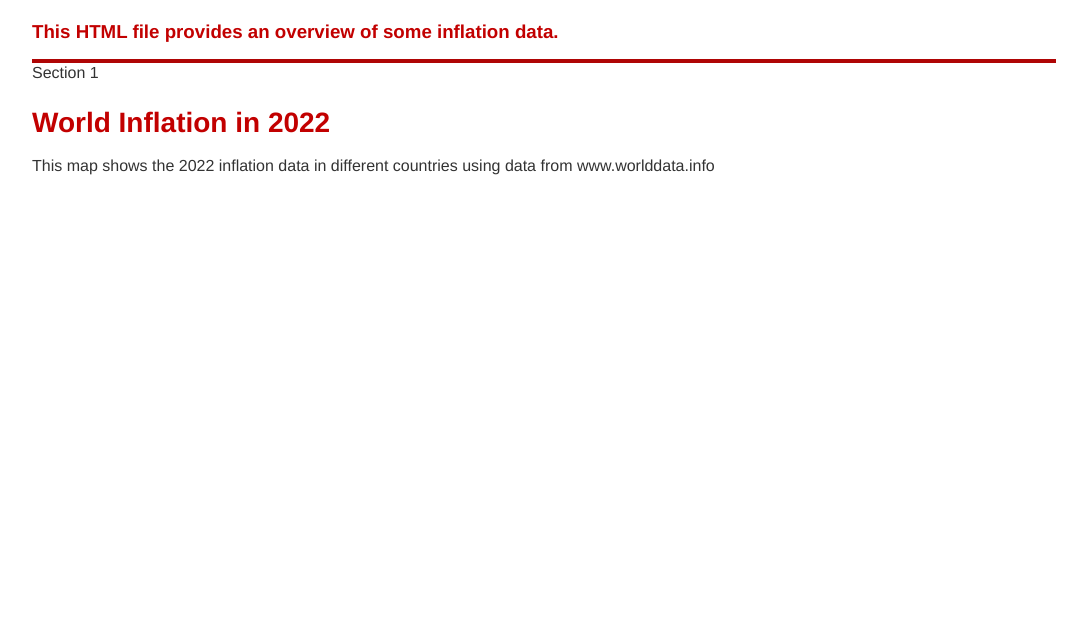
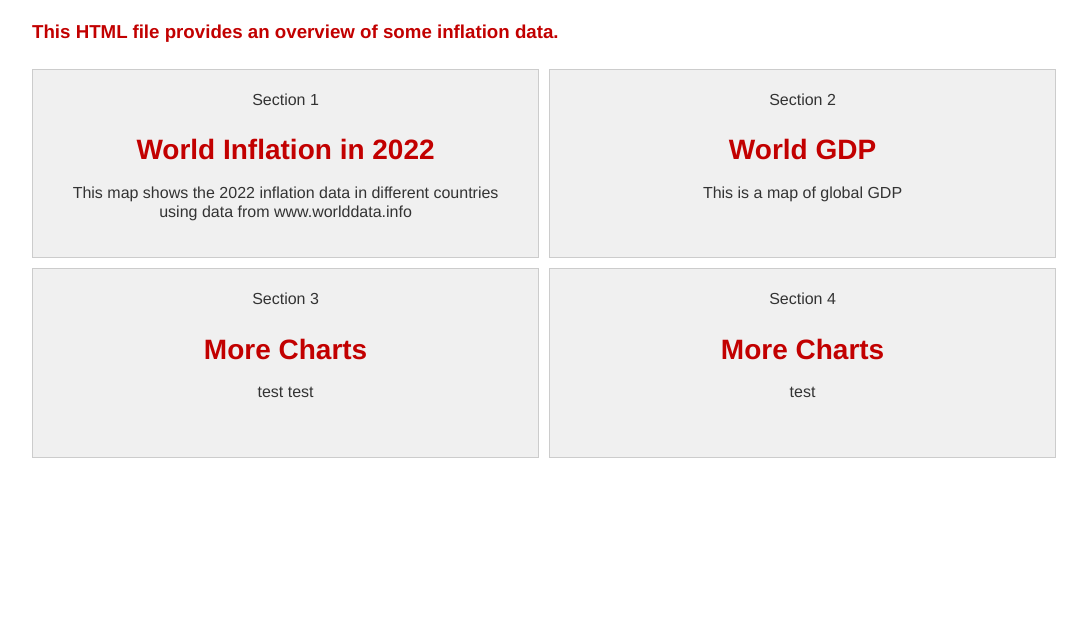
Before and after one commit to MREEDECO/MREEDECO.Github.io, a plain HTML site: page index.html in a window 1280 px wide. Shown: the part 164-800 px from the top of the page, without its empty margins (96-1183 px from the left). Drawn offline with Linux system fonts and the light colour scheme; a script that the page names is missing.

Commit message:
Update s2_example3.css

```diff
--- a/s2_example3.css
+++ b/s2_example3.css
@@ -54,11 +54,10 @@ body { /* We can style any HTML element by using its name - here we're styling t
   }
 
 section {
-    /* Add a thick black top border to each section */
-    border-top: 4px solid #af0505;
-    display: flex;
-    align-items: flex-start;
-    gap: 20px; /* Adjust the gap between the text and the chart as needed */
+    display: grid;
+    justify-items: stretch;
+    grid-template-columns: 1fr 1fr;
+    margin: 10px;
 }
 
 section .chart-description {
@@ -75,6 +74,18 @@ section figure {
     /* Additional styles for your figure */
 }
 
+.grid-container {
+  display: grid;
+  grid-template-columns: 1fr 1fr; /* Two columns of equal width */
+  grid-template-rows: 1fr 1fr; /* Two rows of equal height */
+  gap: 10px; /* Space between grid items */
+}
+
+.grid-item {
+  background-color: #f0f0f0; /* Light gray background for visibility */
+  border: 1px solid #ccc; /* Light gray border */
+  padding: 20px; /* Padding inside the grid items */
+  text-align: center; /* Center the text */
 
   /* Links */
   a {
@@ -92,7 +103,6 @@ section figure {
     height: auto;
   }
 
-  #section1 {
-    min-height: 1200px !important;
-    align-items: flex-start;
+  #chartGrid {
+    display: flex;
   }
```
